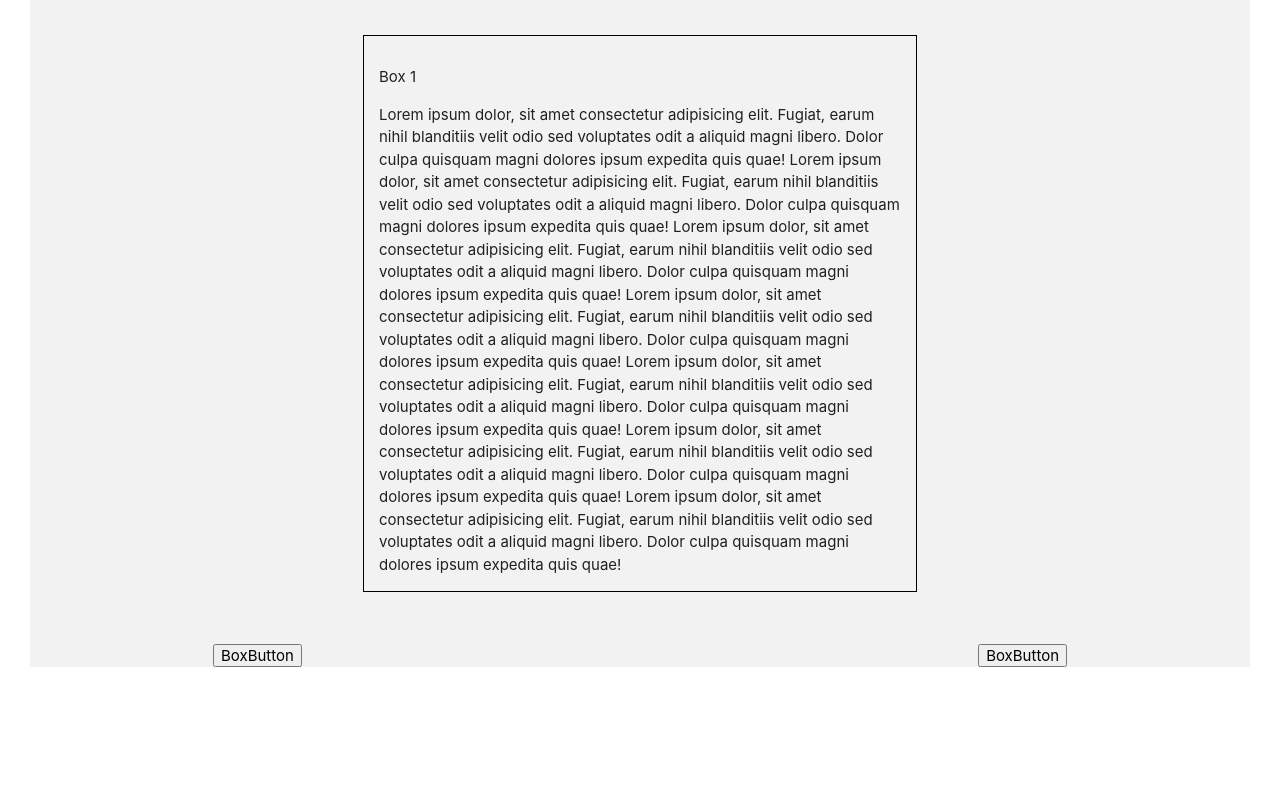
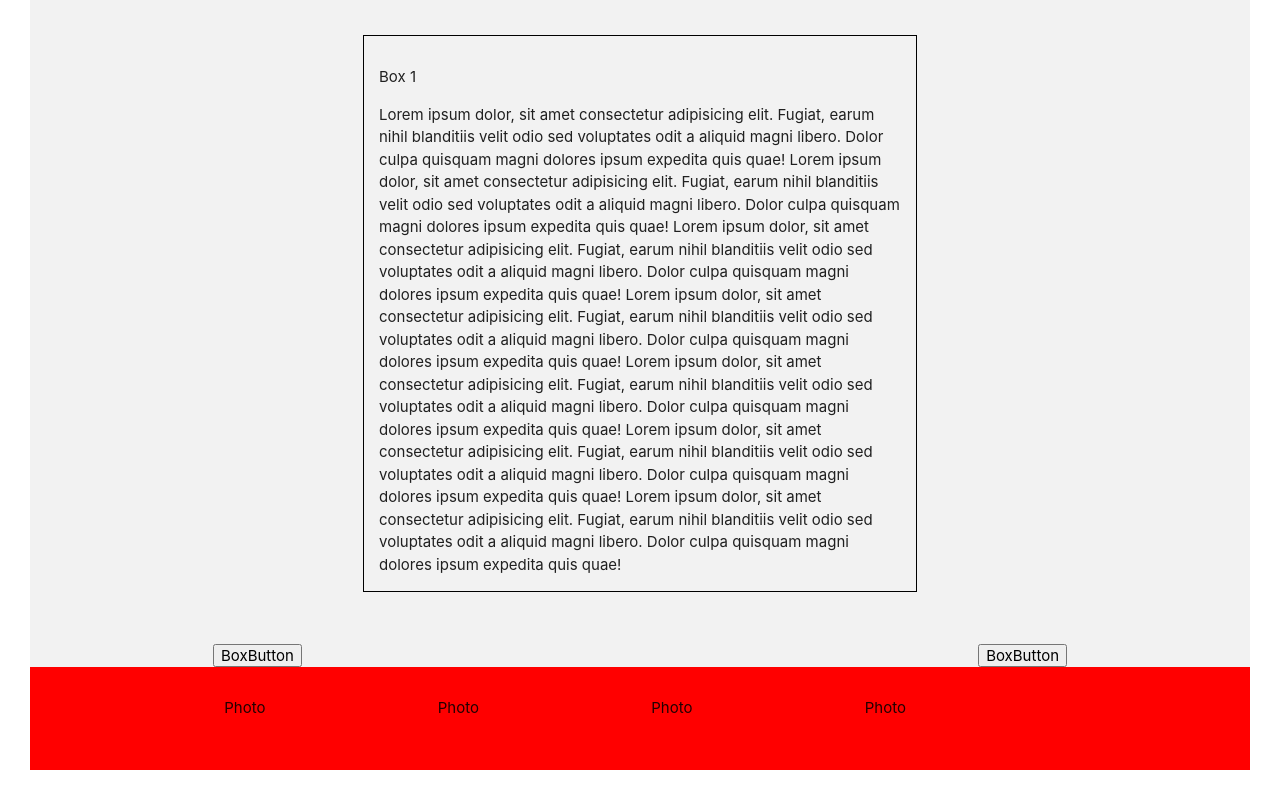
Before and after one commit to rgbsz/fire-up-task, a React (Create React App) app: page / in a window 1280 px wide. Shown: the part 584-1384 px from the top of the page. Before the commit the page ends 1281 px from the top, so only its background shows below. Built offline with nearby package versions, Linux system fonts and the light colour scheme.

Commit message:
Footer update
- added footer (only photos section) with very basic styles

```diff
--- /dev/null
+++ b/src/components/footer/footer.styles.ts
@@ -0,0 +1,6 @@
+import styled from 'styled-components'
+
+export const Wrapper = styled.div`
+    padding: 2rem 0;
+    background: red;
+`
--- /dev/null
+++ b/src/components/footer/footer.tsx
@@ -0,0 +1,17 @@
+import React from 'react'
+
+import Photos from '../photos'
+
+import { Wrapper } from './footer.styles'
+
+const Footer: React.FC = (): JSX.Element => {
+    return (
+        <Wrapper>
+            <div className="container">
+                <Photos />
+            </div>
+        </Wrapper>
+    )
+}
+
+export default Footer
--- /dev/null
+++ b/src/components/footer/index.ts
@@ -0,0 +1 @@
+export { default } from './footer'
--- /dev/null
+++ b/src/components/photo/index.ts
@@ -0,0 +1 @@
+export { default } from './photo'
--- /dev/null
+++ b/src/components/photo/photo.tsx
@@ -0,0 +1,9 @@
+import React from 'react'
+
+const Photo: React.FC = (): JSX.Element => {
+    return (
+        <div className='col l3'>Photo</div>
+    )
+}
+
+export default Photo
--- /dev/null
+++ b/src/components/photos/index.ts
@@ -0,0 +1 @@
+export { default } from './photos'
--- /dev/null
+++ b/src/components/photos/photos.tsx
@@ -0,0 +1,15 @@
+import React from 'react'
+import Photo from '../photo/photo'
+
+const Photos: React.FC = (): JSX.Element => {
+    return (
+        <div className="row">
+            <Photo />
+            <Photo />
+            <Photo />
+            <Photo />
+        </div>
+    )
+}
+
+export default Photos
--- a/src/screens/main/main.tsx
+++ b/src/screens/main/main.tsx
@@ -1,9 +1,14 @@
 import React from 'react'
+
 import Boxes from '../../components/boxes'
+import Footer from '../../components/footer'
 
 const Main: React.FC = (): JSX.Element => {
     return (
-        <Boxes />
+        <>
+            <Boxes />
+            <Footer />
+        </>
     )
 }
 
```
Also changed, not shown: src/components/photos/photos.styles.tsx (added).
